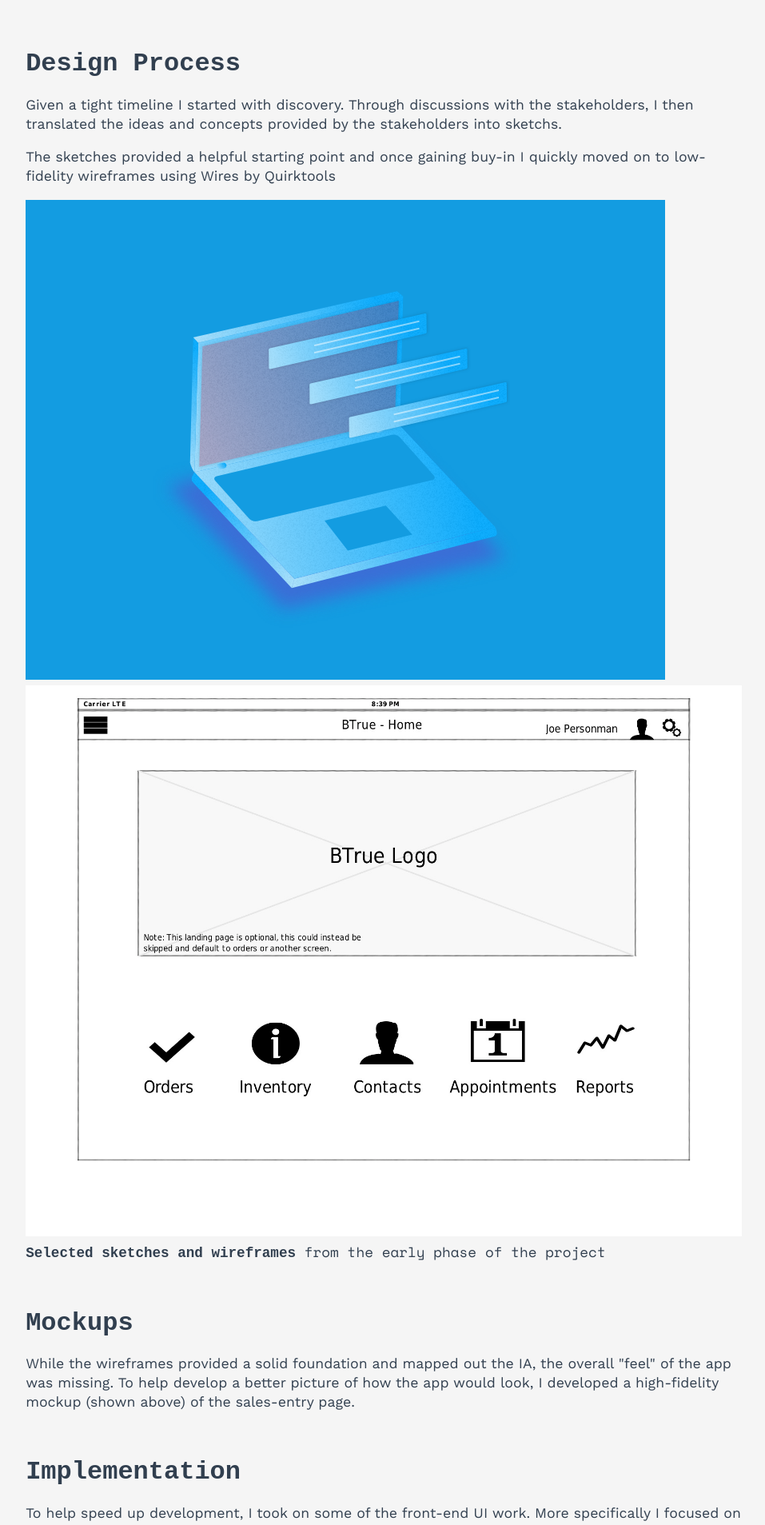
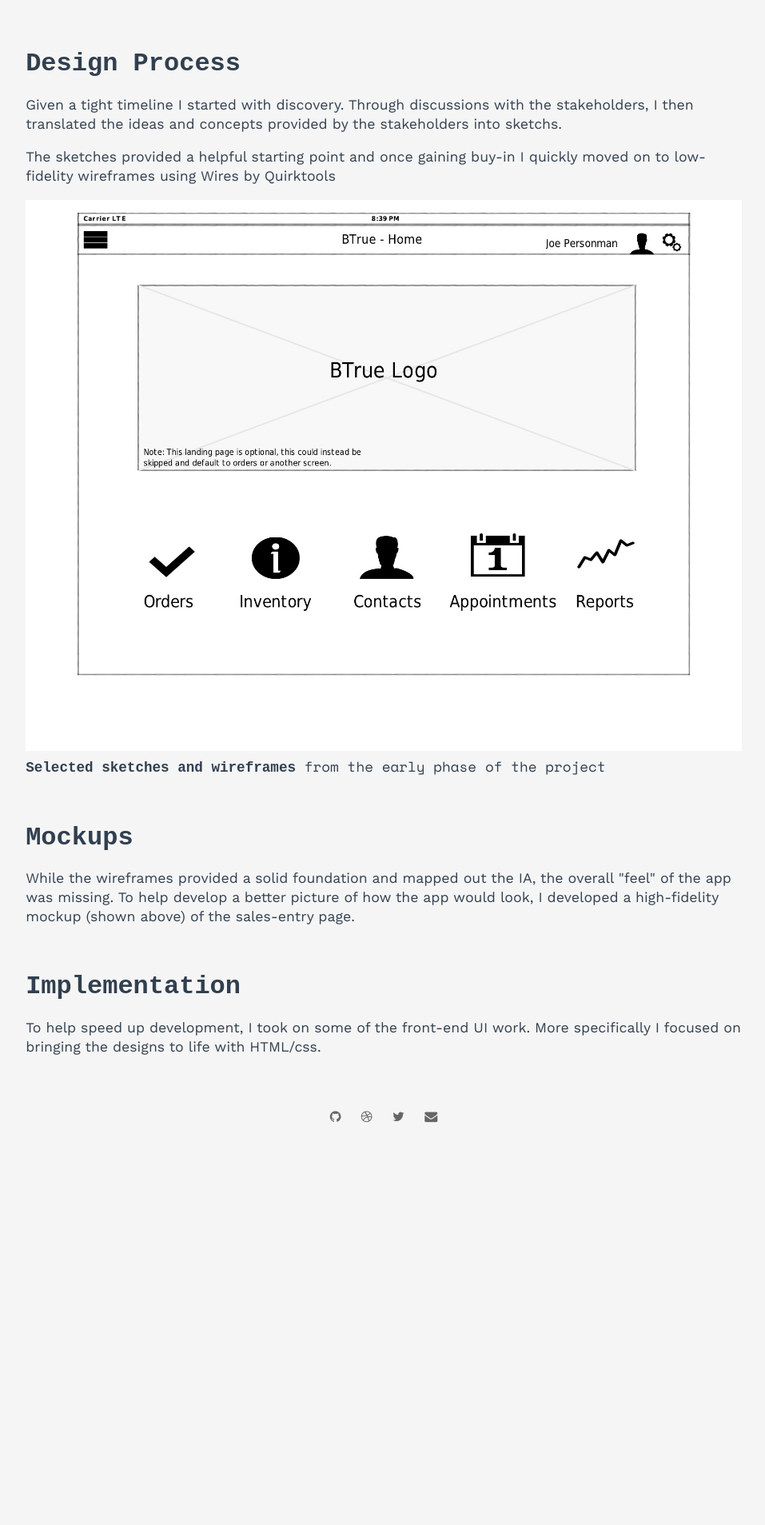
Before and after one commit to tbolt/tbolt.space, a Jekyll site: the page built from portfolio/btrue.md, in a window 1280 px wide. Shown: the part 1249-3156 px from the top of the page at 80% size, without its empty margins (160-1117 px from the left). Built offline with Jekyll 4.4.1, drawn with Linux system fonts in a browser that asks for light colours; some web fonts are replaced; after the commit the page ends 2690 px from its top, so only the background shows below that.

Commit message:
small tweak

```diff
--- a/portfolio/btrue.md
+++ b/portfolio/btrue.md
@@ -29,7 +29,6 @@ title: Btrue
     <h2>Design Process</h2>
     <p>Given a tight timeline I started with discovery. Through discussions with the stakeholders, I then translated the ideas and concepts provided by the stakeholders into sketchs.</p>
     <p>The sketches provided a helpful starting point and once gaining buy-in I quickly moved on to low-fidelity wireframes using Wires by Quirktools</p>
-    <img src="/assets/img/portfolio/placeholder.png" alt="">
     <img src="/assets/img/portfolio/btrue-wireframes/btrue-wireframe1.jpg" alt="">
     <p class="picture-caption"><strong>Selected sketches and wireframes</strong> from the early phase of the project</p>
   </section>
```
